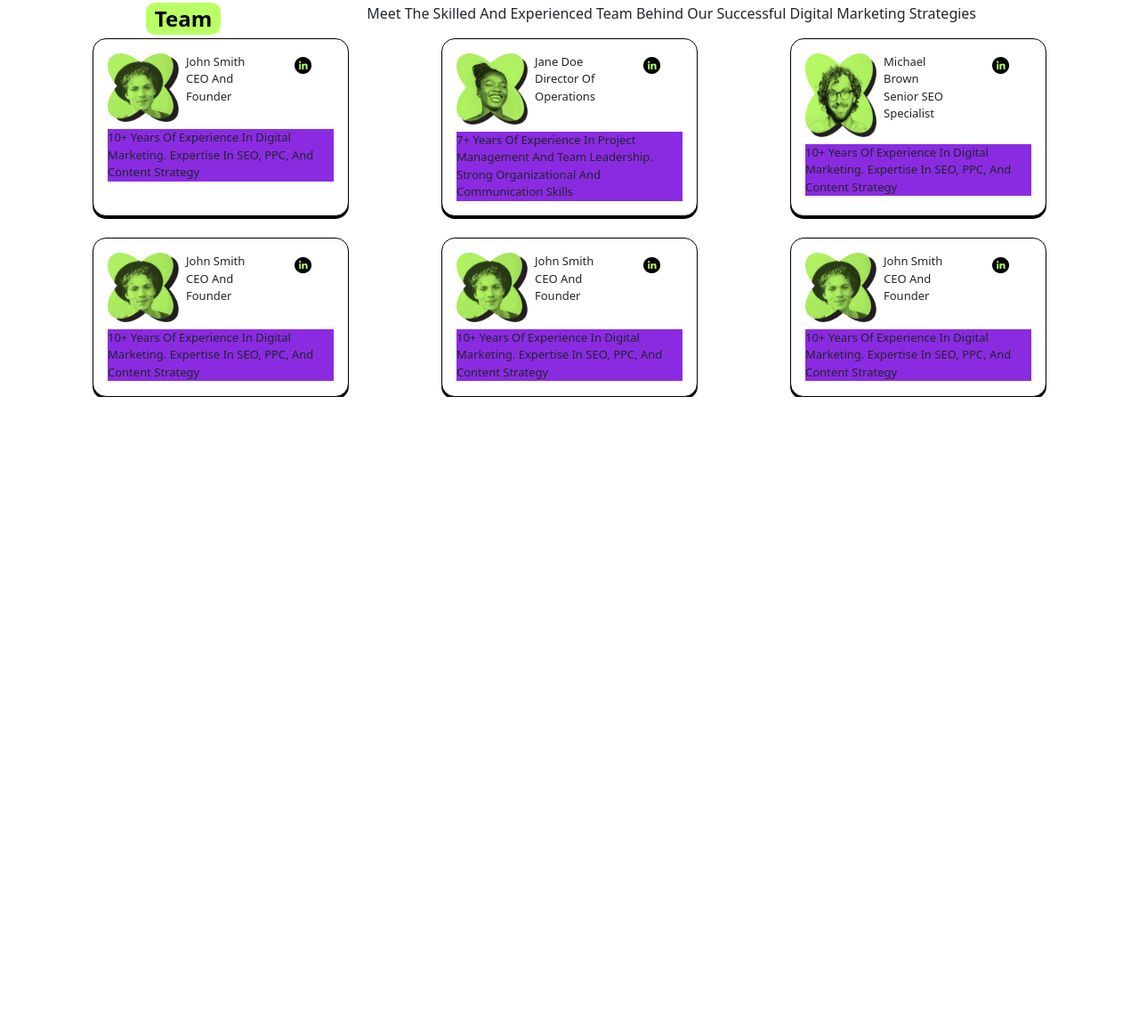
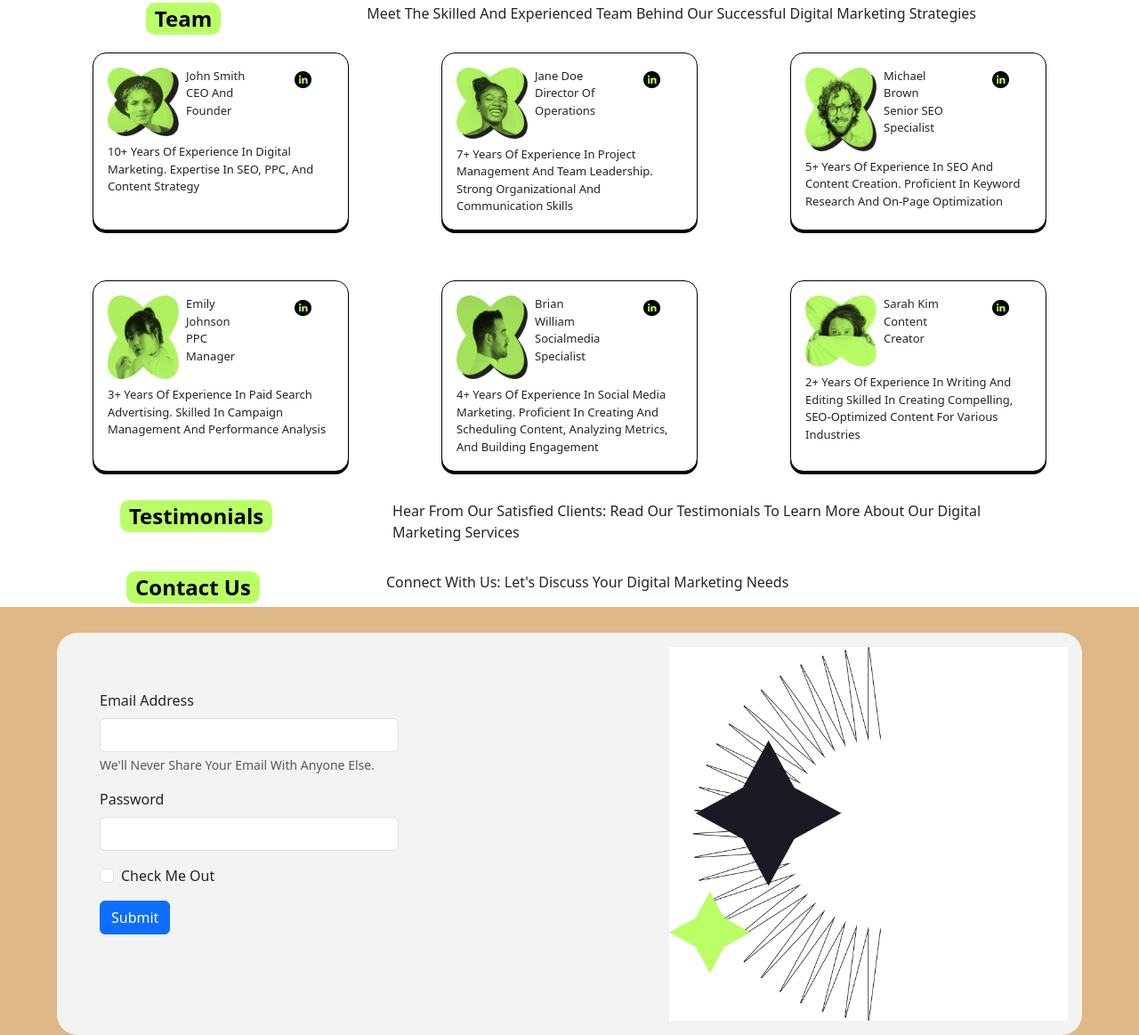
Before and after one commit to Muhammad-Anas16/hackathon, a plain HTML site: page index.html in a window 1280 px wide. Shown: the part 2519-3682 px from the top of the page at 89% size. Before the commit the page ends 2965 px from the top, so only its background shows below. Drawn offline with nearby package versions, Linux system fonts and the light colour scheme.

Commit message:
edditing

```diff
--- a/index.html
+++ b/index.html
@@ -619,7 +619,8 @@
                         </div>
                     </div>
                     <p class="card-text">
-                        10+ years of experience in digital marketing. Expertise in SEO, PPC, and content strategy
+                        5+ years of experience in SEO and content creation. Proficient in keyword research and on-page
+                        optimization
                     </p>
                 </div>
             </div>
@@ -634,10 +635,10 @@
                 <div class="card-body">
                     <div class="card-title d-flex justify-content-between">
                         <div class="img-Name d-flex align-item-center">
-                            <img src="./images/section 11/cards/1.jpg" alt="">
+                            <img src="./images/section 11/cards/4.jpg" alt="">
                             <p class="d-flex flex-column align-item-center ms-2">
-                                <span>John Smith</span>
-                                <span>CEO and Founder</span>
+                                <span>Emily Johnson</span>
+                                <span>PPC Manager</span>
                             </p>
                         </div>
                         <div class="icon">
@@ -645,7 +646,8 @@
                         </div>
                     </div>
                     <p class="card-text">
-                        10+ years of experience in digital marketing. Expertise in SEO, PPC, and content strategy
+                        3+ years of experience in paid search advertising. Skilled in campaign management and
+                        performance analysis
                     </p>
                 </div>
             </div>
@@ -654,10 +656,10 @@
                 <div class="card-body">
                     <div class="card-title d-flex justify-content-between">
                         <div class="img-Name d-flex align-item-center">
-                            <img src="./images/section 11/cards/1.jpg" alt="">
+                            <img src="./images/section 11/cards/5.jpg" alt="">
                             <p class="d-flex flex-column align-item-center ms-2">
-                                <span>John Smith</span>
-                                <span>CEO and Founder</span>
+                                <span>Brian William</span>
+                                <span>Socialmedia Specialist</span>
                             </p>
                         </div>
                         <div class="icon">
@@ -665,7 +667,8 @@
                         </div>
                     </div>
                     <p class="card-text">
-                        10+ years of experience in digital marketing. Expertise in SEO, PPC, and content strategy
+                        4+ years of experience in social media marketing. Proficient in creating and scheduling content,
+                        analyzing metrics, and building engagement
                     </p>
                 </div>
             </div>
@@ -674,10 +677,10 @@
                 <div class="card-body">
                     <div class="card-title d-flex justify-content-between">
                         <div class="img-Name d-flex align-item-center">
-                            <img src="./images/section 11/cards/1.jpg" alt="">
+                            <img src="./images/section 11/cards/6.jpg" alt="">
                             <p class="d-flex flex-column align-item-center ms-2">
-                                <span>John Smith</span>
-                                <span>CEO and Founder</span>
+                                <span>Sarah Kim</span>
+                                <span>Content Creator</span>
                             </p>
                         </div>
                         <div class="icon">
@@ -685,7 +688,8 @@
                         </div>
                     </div>
                     <p class="card-text">
-                        10+ years of experience in digital marketing. Expertise in SEO, PPC, and content strategy
+                        2+ years of experience in writing and editing
+                        Skilled in creating compelling, SEO-optimized content for various industries
                     </p>
                 </div>
             </div>
@@ -695,6 +699,71 @@
 
     </section>
 
+    <!--======================= section no 12 ================================-->
+
+    <section class="no3 d-flex justify-content-evenly mt-n4">
+        <div class="no3-heading">
+            <a href="#" style="background-color: #B9FF66;">
+                Testimonials
+            </a>
+        </div>
+        <div class="no3-text">
+            <p>
+                Hear from Our Satisfied Clients: Read Our Testimonials to Learn More about Our Digital Marketing
+                Services
+            </p>
+        </div>
+    </section>
+
+    <!--======================= section no 13 ================================-->
+
+    <section class="no13">
+
+    </section>
+
+    <!--======================= section no 14 ================================-->
+
+    <section class="no3 d-flex justify-content-evenly mt-n4">
+        <div class="no3-heading">
+            <a href="#" style="background-color: #B9FF66;">
+                Contact Us
+            </a>
+        </div>
+        <div class="no3-text">
+            <p>
+                Connect with Us: Let's Discuss Your Digital Marketing Needs
+            </p>
+        </div>
+    </section>
+
+    <!--======================= section no 15 ================================-->
+
+    <section class="no15 d-flex justify-content-center">
+        <div class="form-page d-flex justify-content-between align-item-center">
+            <form>
+                <div class="mb-3">
+                    <label for="exampleInputEmail1" class="form-label">Email address</label>
+                    <input type="email" class="form-control" id="exampleInputEmail1" aria-describedby="emailHelp">
+                    <div id="emailHelp" class="form-text">We'll never share your email with anyone else.</div>
+                </div>
+                <div class="mb-3">
+                    <label for="exampleInputPassword1" class="form-label">Password</label>
+                    <input type="password" class="form-control" id="exampleInputPassword1">
+                </div>
+                <div class="mb-3 form-check">
+                    <input type="checkbox" class="form-check-input" id="exampleCheck1">
+                    <label class="form-check-label" for="exampleCheck1">Check me out</label>
+                </div>
+                <button type="submit" class="btn btn-primary">Submit</button>
+            </form>
+
+            <div class="no15-side-img">
+                <img src="./images/section 15/Illustration.jpg" alt="">
+            </div>
+
+        </div>
+    </section>
+
 </body>
 
 </html>
--- a/style.css
+++ b/style.css
@@ -177,54 +177,90 @@ nav {
 
 /* ====================================== section 09 ================================*/
 
-.no9 .card{
+.no9 .card {
     margin: 0 auto !important;
     width: 95% !important;
     margin-bottom: 1.5em !important;
 }
 
-.card-header-container-box{
+.card-header-container-box {
     width: 90%;
 }
 
-.card-header-container-box .card-text{
+.card-header-container-box .card-text {
     margin-left: 0.5em !important;
 }
 
-.no9 .blockquote{
+.no9 .blockquote {
     width: 200% !important;
 }
 
 /* ====================================== section 11 ================================*/
+.no11 .card {
+    margin: 1em 0 !important;
+}
 
-.no11 .card-body{
+.no11 .card-body {
     width: 100% !important;
 }
-.no11 .card-body .img-Name{
+
+.no11 .card-body .img-Name {
     width: 70% !important;
 }
 
-.no11 .card-body .card-title{
+.no11 .card-body .card-title {
     width: 90% !important;
 }
 
-.no11 .card-body .img-Name img{
+.no11 .card-body .img-Name img {
     width: 50% !important;
 }
 
-.no11 .icon{
+.no11 .icon {
     width: 8% !important;
 }
 
-.no11 .icon img{
+.no11 .icon img {
     width: 100% !important;
 }
 
-.no11 .card-text{
-    background-color: blueviolet;
+.no11 .card-text {
     width: 100% !important;
 }
 
+/* ====================================== section 13 ================================*/
+
+
+
+/* ====================================== section 15 ================================*/
+.no15 {
+    background-color: burlywood;
+}
+
+.no15 .form-page {
+    width: 90% !important;
+    /* height: 70vh !important; */
+    background-color: #F3F3F3;
+    margin-top: 1.8em !important;
+    padding: 1em !important;
+    border-radius: 23px !important;
+}
+
+.no15 form {
+    padding-top: 3em !important;
+    margin-left: 2em !important;
+    width: 30% !important;
+}
+
+.no15-side-img {
+    width: 40% !important;
+}
+
+.no15-side-img img {
+    width: 100% !important;
+}
+
+/* ==================================== section complete ===========================*/
 
 
 
@@ -275,7 +311,7 @@ nav {
         width: 100%;
     }
 
-    .no3 .no3-text{
+    .no3 .no3-text {
         width: 95% !important;
     }
 
@@ -287,8 +323,28 @@ nav {
         width: 16em !important;
     }
 
-    .no7 .card{
+    .no7 .card {
         margin-top: 2em;
+    }
+
+    .no11-first-container {
+        flex-wrap: wrap;
+    }
+
+    .no11-second-container {
+        flex-wrap: wrap;
+    }
+
+    .no15 form {
+        width: 50% !important;
+    }
+
+    .no15-side-img {
+        display: none !important;
+    }
+
+    .no15-side-img img {
+        display: none !important;
     }
 }
 
@@ -390,6 +446,7 @@ nav {
     .no7 .card-body {
         width: 90% !important;
     }
+
     .no9 .card .card-body {
         display: none;
     }
@@ -461,7 +518,7 @@ nav {
         width: 95% !important;
     }
 
-    .no3 .no3-text{
+    .no3 .no3-text {
         width: 100% !important;
     }
 
@@ -477,7 +534,7 @@ nav {
         padding-right: 1em !important;
     }
 
-    .no9 .card-header-container-box{
+    .no9 .card-header-container-box {
         font-size: 0.5em !important;
     }
 
```
Also changed, not shown: images/Testimonials block/Testimonials block.jpg (added), images/section 15/Illustration.jpg (added).
